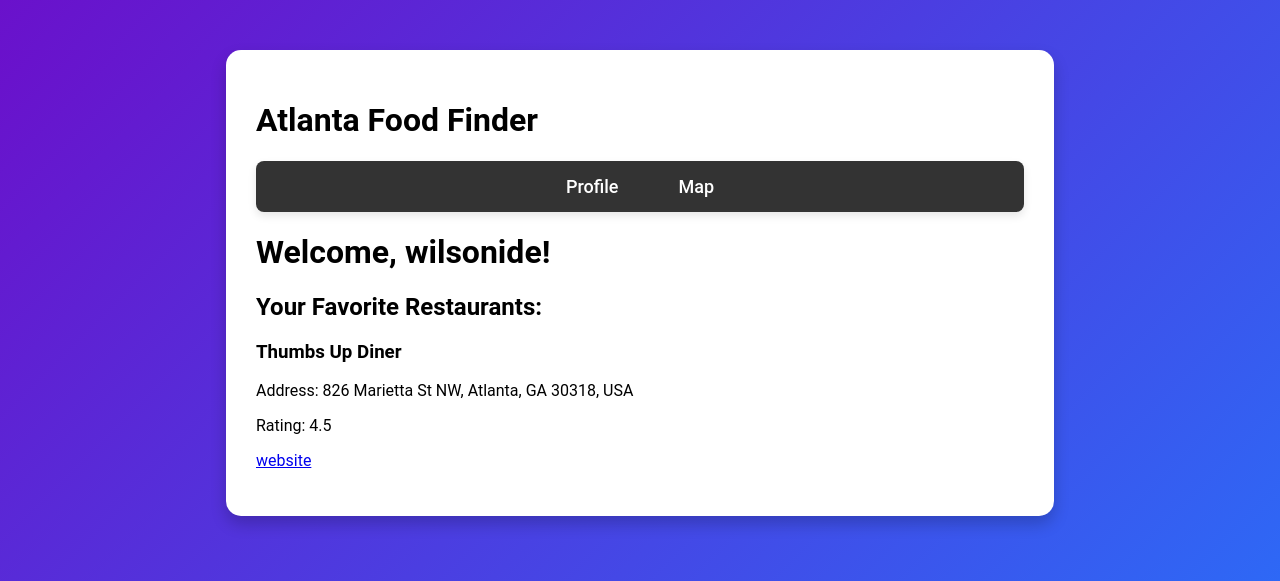
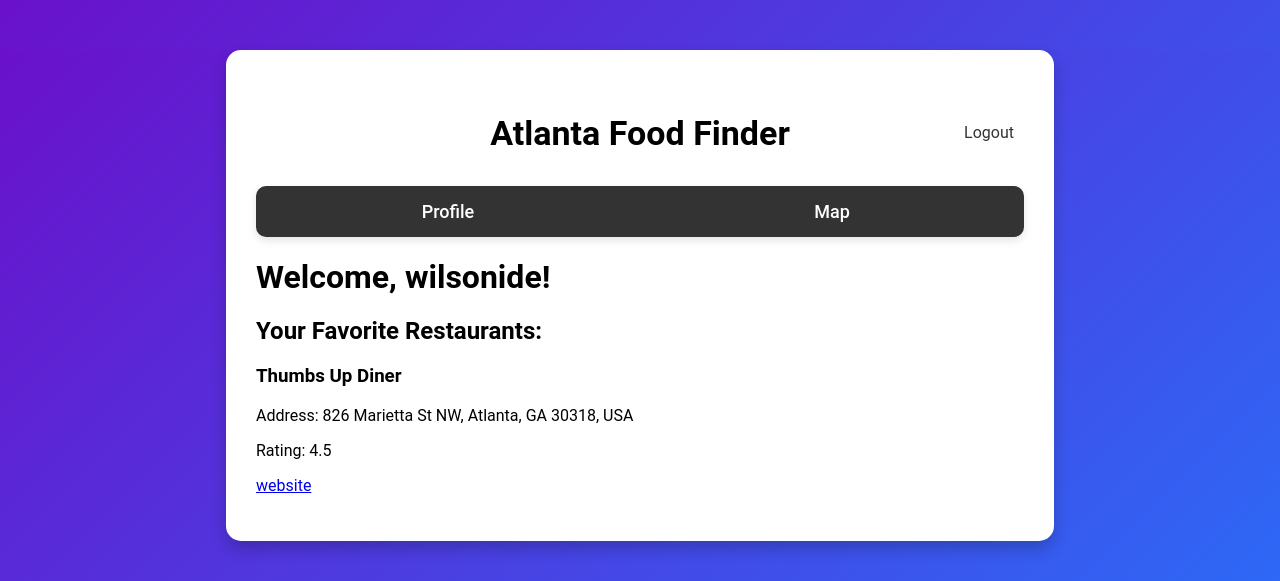
Before and after one commit to Connor5190/CS2340-Project-1, a Django app: page /profile/ in a window 1280 px wide. Shown: the top 581 px of the page. Run offline with Django 5.2, Linux system fonts and the light colour scheme; a user stored in the database is signed in; data comes from the database, SQL or seed files in the repository.

Commit message:
Logout Buttons
added logout buttons to the profile and the map_search pages

```diff
--- a/Restaurant_Search/templates/Restaurant_Search/map.html
+++ b/Restaurant_Search/templates/Restaurant_Search/map.html
@@ -17,7 +17,8 @@
 <body>
     <div class="container">
         <div id="title">
-            <h1>Atlanta Food Finder</h1>
+            <h1 class="title">Atlanta Food Finder</h1>
+            <a href="{% url 'login' %}" class="logout">Logout</a>
         </div>
 
         <div id="menu">
--- a/Restaurant_Search/templates/Restaurant_Search/profile.html
+++ b/Restaurant_Search/templates/Restaurant_Search/profile.html
@@ -7,66 +7,13 @@
 
     <!-- Load static files -->
     {% load static %}
-
-    <!-- Embedded CSS -->
-    <style>
-        /* General Page Style */
-        body, html {
-            margin: 0;
-            padding: 0;
-            font-family: 'Roboto', sans-serif;
-            background: linear-gradient(135deg, #6A11CB, #2575FC); /* Gradient Background */
-            height: 100%;
-        }
-
-        .container {
-            width: 60%; /* Reduced width */
-            max-width: 1000px; /* Limit maximum width */
-            margin: 50px auto; /* Center the container */
-            background: white;
-            padding: 30px;
-            border-radius: 15px;
-            box-shadow: 0 8px 16px rgba(0, 0, 0, 0.2); /* Shadow for depth */
-        }
-
-        /* Header and Navigation */
-        .header h1 {
-            text-align: center;
-            font-weight: 700;
-            margin-bottom: 20px;
-            color: #333;
-        }
-
-        #menu {
-            display: flex;
-            justify-content: center;
-            background-color: #333;
-            border-radius: 8px;
-            box-shadow: 0 4px 8px rgba(0, 0, 0, 0.1);
-            margin-bottom: 20px;
-        }
-
-        .flex-item {
-            color: white;
-            padding: 15px 30px;
-            text-decoration: none;
-            font-size: 18px;
-            font-weight: 500;
-            transition: background-color 0.3s, color 0.3s;
-        }
-
-        .flex-item:hover {
-            background-color: #6A11CB; /* Matching theme color */
-            border-radius: 8px;
-        }
-
-        /* Removed Search and Filter Section */
-    </style>
+    <link rel="stylesheet" type="text/css" href="{% static 'css/profile_styles.css' %}">
 </head>
 <body>
     <div class="container">
         <div id="title">
-            <h1>Atlanta Food Finder</h1>
+            <h1 class="title">Atlanta Food Finder</h1>
+            <a href="{% url 'login' %}" class="logout">Logout</a>
         </div>
 
         <div id="menu">
--- a/static/css/profile_styles.css
+++ b/static/css/profile_styles.css
@@ -17,10 +17,27 @@ body, html {
 }
 
 #title {
-    height: 100px;
     display: flex;
-    justify-content: center;
-    align-items: center;
+    justify-content: center; /* Centers the title */
+    align-items: center; /* Vertically centers the items */
+    position: relative; /* Vertically centers the items */
+    padding: 10px;
+}
+
+.title {
+  font-size: 34px;
+}
+
+.logout {
+  position: absolute;
+  right: 10px; /* Adjusts how far from the right the logout link should be */
+  font-size: 16px;
+  text-decoration: none;
+  color: #333; /* Pushes logout link to the far right */
+}
+
+.logout:hover {
+  text-decoration: underline;
 }
 
 .flex-item{
@@ -31,6 +48,7 @@ body, html {
     font-size: 18px;
     font-weight: 500;
     transition: background-color 0.3s, color 0.3s;
+    flex: 1 1 0;
 }
 
 .flex-item:hover{
```
Also changed, not shown: static/css/map_styles.css (+32 -13 lines).
